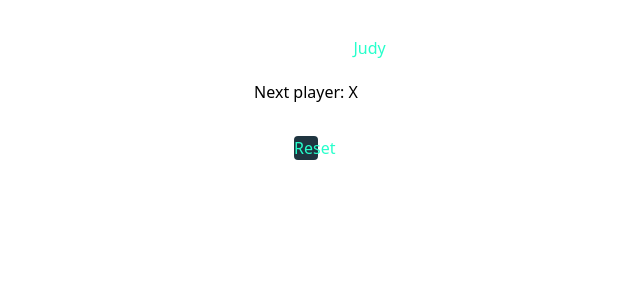
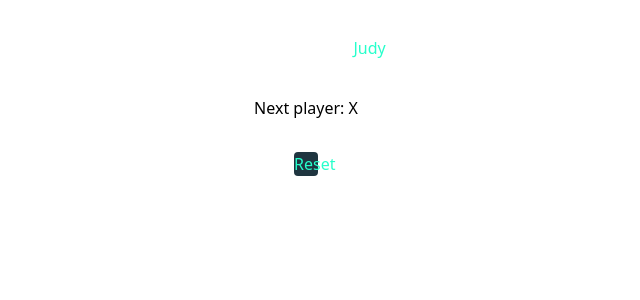
Before and after one commit to Judiciousmurich/Tic-Tac-Toe, a React (Vite) app: page / in a window 1280 px wide. Shown: the top 300 px of the page, without its empty margins (334-974 px from the left). Built offline with nearby package versions, Linux system fonts and the light colour scheme.

Commit message:
feat:add styles

```diff
--- a/src/components/TicTacToe/TicTacToe.jsx
+++ b/src/components/TicTacToe/TicTacToe.jsx
@@ -50,7 +50,7 @@ const TicTacToe = () => {
         </div>
       </div>
 
-      <div className="status mt-4 mb-4">{status}</div>
+      <div className="status mt-4 mb-4  pt-4">{status}</div>
 
       <button
         onClick={() => setBoard(Array(9).fill(null))}
```
